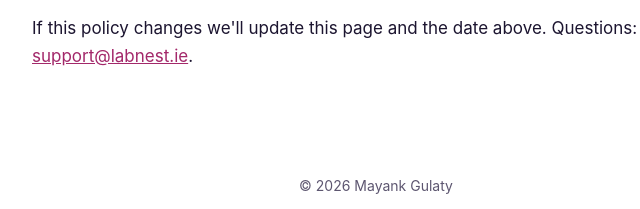
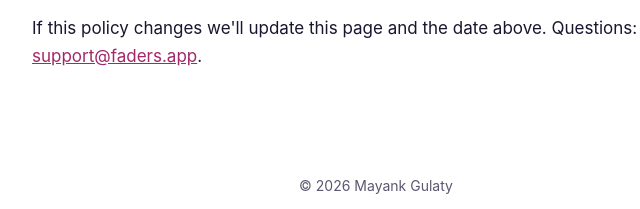
Before and after one commit to mayankgulaty/faders-app, a plain HTML site: page privacy.html in a window 1280 px wide. Shown: the part 2296-2505 px from the top of the page, 264-904 px from the left. Drawn offline with Linux system fonts and the light colour scheme.

Commit message:
Support email: support@faders.app

```diff
--- a/privacy.html
+++ b/privacy.html
@@ -23,5 +23,5 @@
 <p>If you share analytics with app developers in your iPhone settings, Apple may provide us with anonymous crash and performance reports. They contain no personal information.</p>
 <h2>Children</h2><p>Faders doesn't knowingly collect information from anyone, including children.</p>
 <h2>Your rights</h2><p>Because we hold no personal data about you, there's nothing for us to access, correct or delete. Deleting the app removes everything stored on your device, and signing out of Plex, Jellyfin or Last.fm in Settings removes that sign-in; you can remove iCloud data in Settings › your name › iCloud.</p>
-<h2>Changes and contact</h2><p>If this policy changes we'll update this page and the date above. Questions: <a href="mailto:support@labnest.ie">support@labnest.ie</a>.</p>
+<h2>Changes and contact</h2><p>If this policy changes we'll update this page and the date above. Questions: <a href="mailto:support@faders.app">support@faders.app</a>.</p>
 </main><footer>© 2026 Mayank Gulaty</footer></body></html>
```
